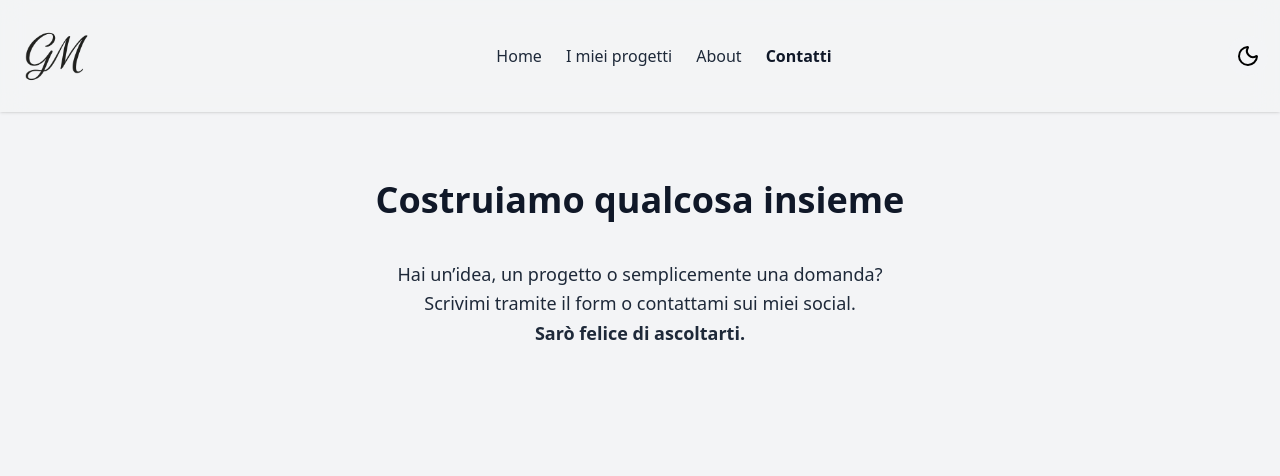
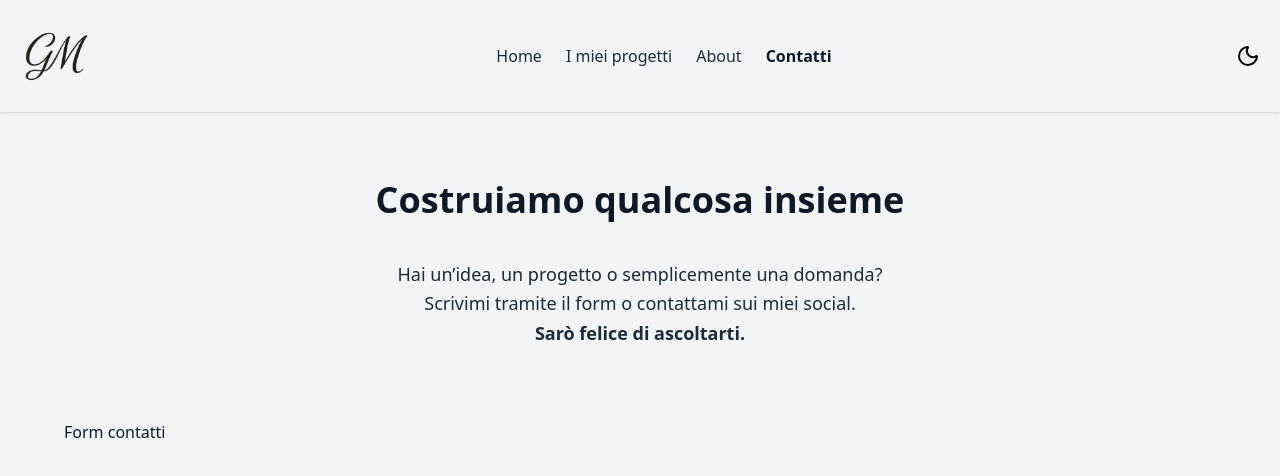
Before and after one commit to giorgiameffe/giorgiameffe-portfolio, a React (Vite) app: page /contacts in a window 1280 px wide. Shown: the top 476 px of the page. Built offline with nearby package versions, Linux system fonts and the light colour scheme; a web font is replaced by a local one.

Commit message:
feat: create ContactForm component and import to ContactsPage

```diff
--- /dev/null
+++ b/src/components/ContactForm.tsx
@@ -0,0 +1,12 @@
+import React from "react";
+
+const ContactForm: React.FC = () => {
+
+    return (
+
+        <div>Form contatti</div>
+    )
+
+}
+
+export default ContactForm;
--- a/src/pages/ContactsPage.tsx
+++ b/src/pages/ContactsPage.tsx
@@ -1,5 +1,6 @@
 import React from "react";
 import { motion } from "framer-motion";
+import ContactForm from "../components/ContactForm";
 
 const ContactsPage: React.FC = () => {
 
@@ -36,6 +37,8 @@ const ContactsPage: React.FC = () => {
                     </motion.p>
                 </div>
 
+                <ContactForm />
+
             </div>
         </section>
     );
```
